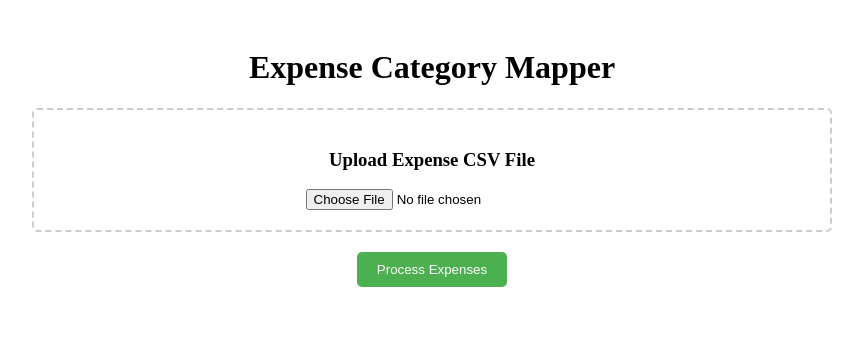
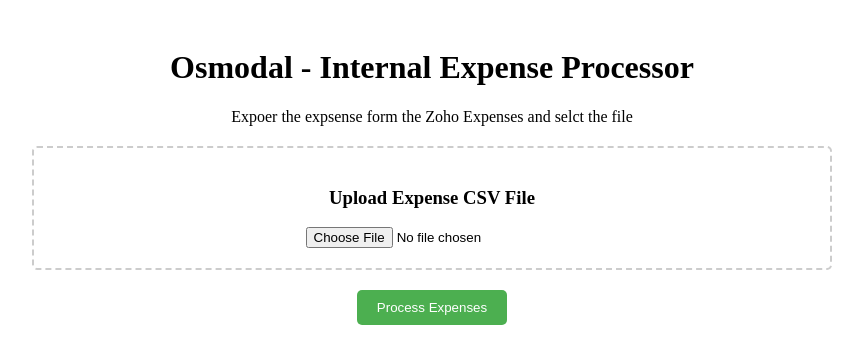
Before and after one commit to scottsuine/XeroInternalExpenses, a Flask app: page / in a window 1280 px wide. Shown: the top 364 px of the page, without its empty margins (208-1071 px from the left). Run offline with Flask 3, Linux system fonts and the light colour scheme.

Commit message:
Text Cahges to webpage

```diff
--- a/templates/index.html
+++ b/templates/index.html
@@ -1,7 +1,7 @@
 <!DOCTYPE html>
 <html>
 <head>
-    <title>Expense Category Mapper</title>
+    <title>Osmodal - Internal Expense Processor</title>
     <link rel="stylesheet" href="{{ url_for('static', filename='style.css') }}">
     <script>
         function sendToXero() {
@@ -38,7 +38,8 @@
 </head>
 <body>
     <div class="container">
-        <h1>Expense Category Mapper</h1>
+        <h1>Osmodal - Internal Expense Processor</h1>
+        Expoer the expsense form the Zoho Expenses and selct the file
 
         {% if error %}
         <div class="error-message">
@@ -65,6 +66,7 @@
             <h2>Processed Expenses</h2>
             {{ table_html | safe }}
         </div>
+        Download the processed files and u pload to Xero Bills
         {% endif %}
 
         {% if show_download %}
```
